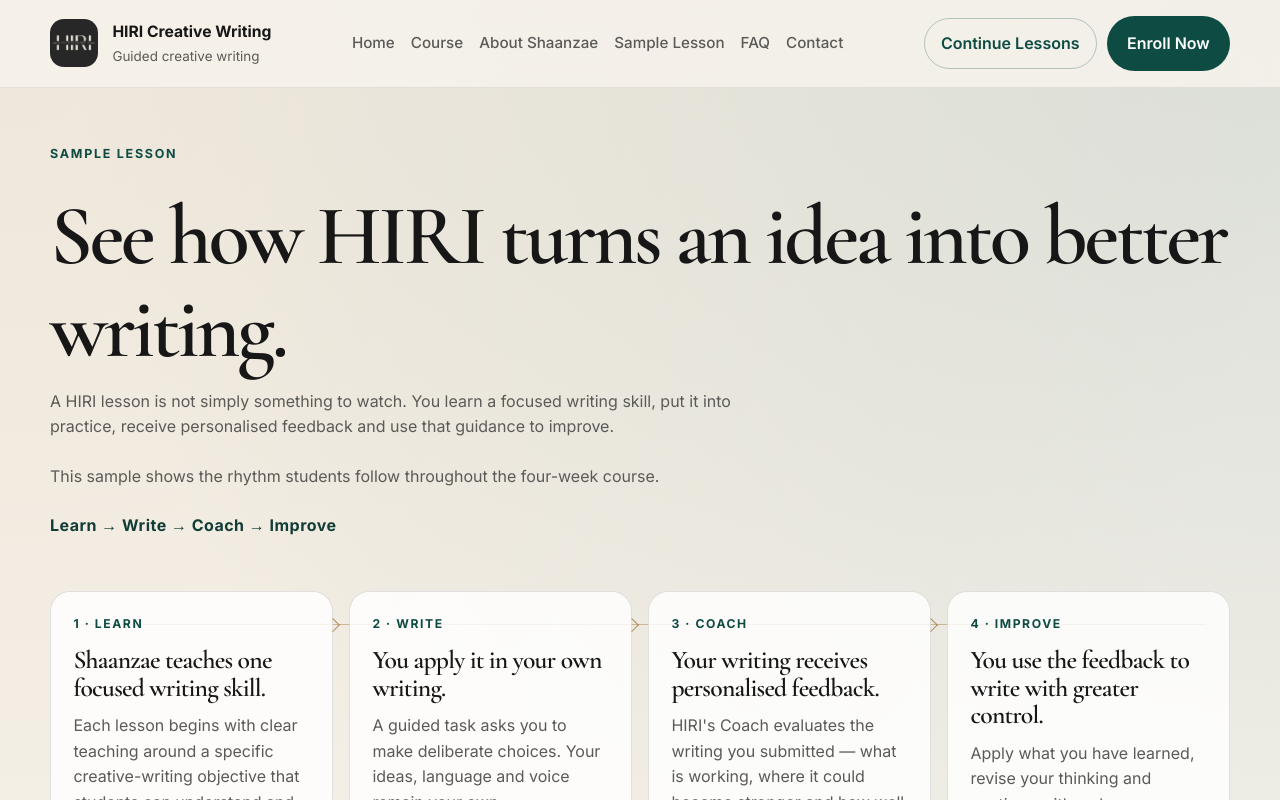
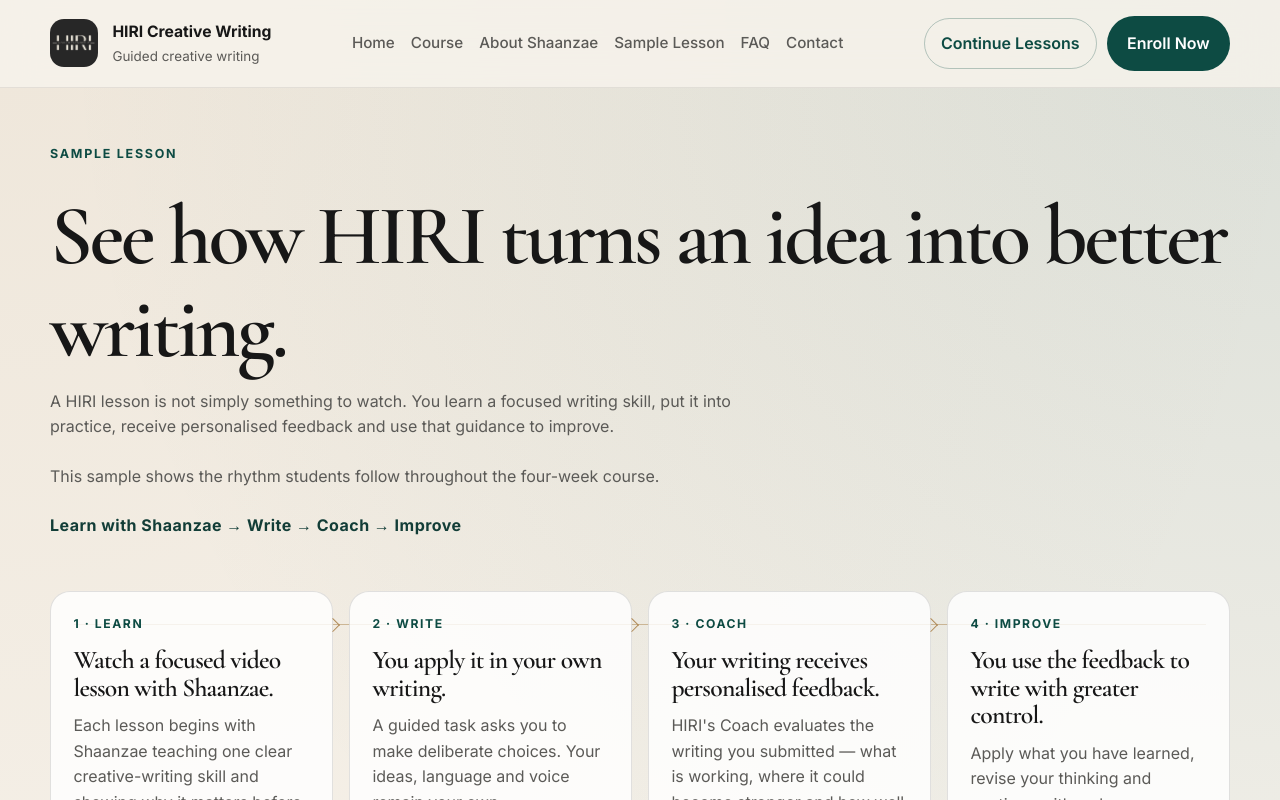
Before and after one commit to sm9449/hiri-website, a Next.js app: page /sample-lesson in a window 1280 px wide. Shown: the top 800 px of the page. Built offline with nearby package versions, Linux system fonts and the light colour scheme.

Commit message:
refinement 3

```diff
--- a/app/sample-lesson/page.tsx
+++ b/app/sample-lesson/page.tsx
@@ -8,7 +8,7 @@
 };
 
 const lessonSteps = [
-  ["1 · Learn", "Shaanzae teaches one focused writing skill.", "Each lesson begins with clear teaching around a specific creative-writing objective that students can understand and put into practice.", "Focused teaching. One clear objective. No unnecessary theory."],
+  ["1 · Learn", "Watch a focused video lesson with Shaanzae.", "Each lesson begins with Shaanzae teaching one clear creative-writing skill and showing why it matters before you put it into practice.", "Focused teaching. One clear objective. No unnecessary theory."],
   ["2 · Write", "You apply it in your own writing.", "A guided task asks you to make deliberate choices. Your ideas, language and voice remain your own.", "The goal is not to imitate. It is to make stronger choices for yourself."],
   ["3 · Coach", "Your writing receives personalised feedback.", "HIRI's Coach evaluates the writing you submitted — what is working, where it could become stronger and how well you applied the objective. Its feedback is modelled on Shaanzae's teaching approach.", "Feedback on your writing — not generic advice."],
   ["4 · Improve", "You use the feedback to write with greater control.", "Apply what you have learned, revise your thinking and continue with a clearer understanding of stronger writing. The Mentor also helps you recognise patterns in your development.", "Each lesson contributes to a bigger picture of your progress."],
@@ -16,7 +16,7 @@
 
 export default function SampleLessonPage() {
   return <div className="page sample-lesson-page"><Container>
-    <section className="sample-hero"><SectionHeading eyebrow="Sample lesson" title="See how HIRI turns an idea into better writing." description="A HIRI lesson is not simply something to watch. You learn a focused writing skill, put it into practice, receive personalised feedback and use that guidance to improve." as="h1" /><p className="page-lead">This sample shows the rhythm students follow throughout the four-week course.</p><p className="sample-proof">Learn → Write → Coach → Improve</p></section>
+    <section className="sample-hero"><SectionHeading eyebrow="Sample lesson" title="See how HIRI turns an idea into better writing." description="A HIRI lesson is not simply something to watch. You learn a focused writing skill, put it into practice, receive personalised feedback and use that guidance to improve." as="h1" /><p className="page-lead">This sample shows the rhythm students follow throughout the four-week course.</p><p className="sample-proof">Learn with Shaanzae → Write → Coach → Improve</p></section>
 
     <section className="section"><div className="lesson-cycle">{lessonSteps.map(([label, title, body, support]) => <article className="lesson-cycle-card" key={label}><p className="panel-label">{label}</p><h2>{title}</h2><p>{body}</p><strong>{support}</strong></article>)}</div></section>
 
```
